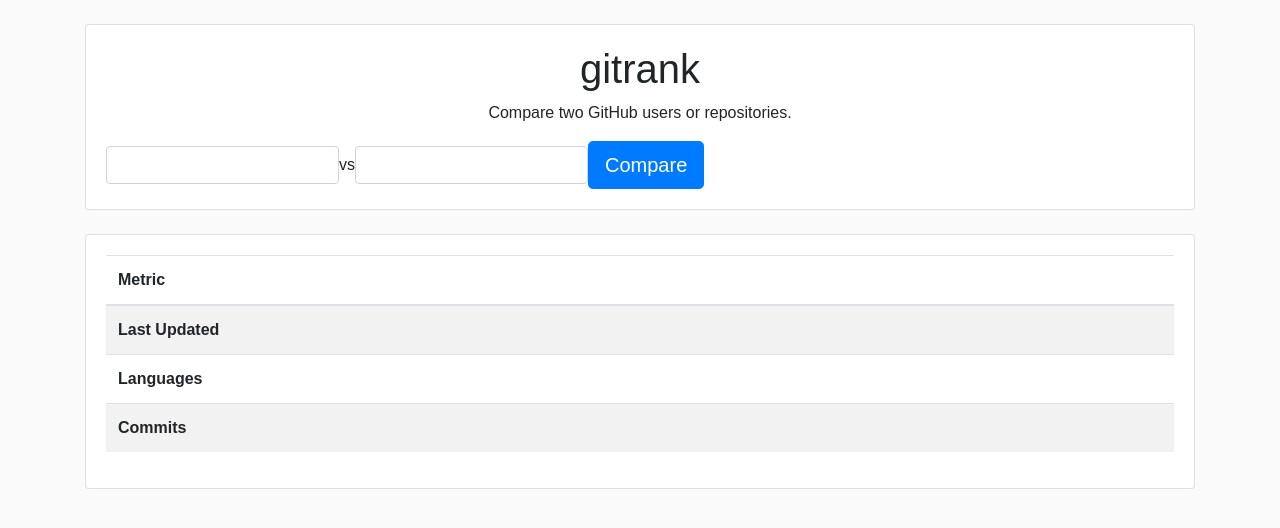
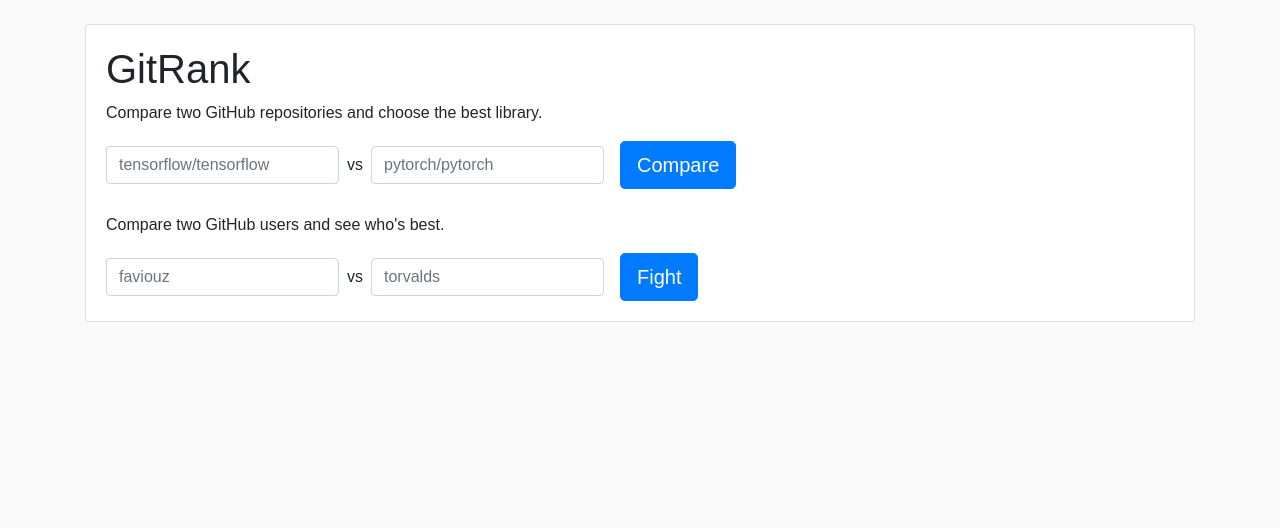
Before and after one commit to bnan/gitrank, a React (Create React App) app in the folder client/: page / in a window 1280 px wide. Shown: the top 528 px of the page. Built offline with nearby package versions, Linux system fonts and the light colour scheme.

Commit message:
Refactor

```diff
--- a/client/src/App.js
+++ b/client/src/App.js
@@ -8,22 +8,48 @@
         super(props)
         this.state = {
             users: [],
-            repositories: [],
-            url1: 'tensorflow/tensorflow',
-            url2: 'pytorch/pytorch',
+            repos: [],
+            repo1: '',
+            repo2: '',
+            user1: '',
+            user2: '',
         }
     }
 
-    handleObject1(e) {
-        this.setState({ url1: e.target.value })
+    componentDidMount() {
+        this.setState({ url1: 'tensorflow/tensorflow', url2: 'pytorch/pytorch' })
     }
 
-    handleObject2(e) {
-        this.setState({ url2: e.target.value })
+    handleRepo1(e) {
+        this.setState({ repo1: e.target.value })
+    }
+
+    handleRepo2(e) {
+        this.setState({ repo2: e.target.value })
+    }
+
+    handleUser1(e) {
+        this.setState({ user1: e.target.value })
+    }
+
+    handleUser2(e) {
+        this.setState({ user2: e.target.value })
     }
 
     isRepository(url) {
         return (new RegExp("^.+/.+$").test(url))
+    }
+
+    isBestAtMetric(repo, prop) {
+        let best = true
+
+        for (let r of this.state.repos) {
+            if (r[prop] > repo[prop]) {
+                best = false
+            }
+        }
+
+        return best
     }
 
     async getRepositories(name1, name2) {
@@ -50,43 +76,42 @@
         }
     }
 
-    async handleCompare(e) {
+    async handleRepoCompare(e) {
         e.preventDefault()
+        let repos = await this.getRepositories(this.state.repo1, this.state.repo2)
+        this.setState({ users: [], repos: repos })
+    }
 
-        if (this.state.url1 === this.state.url2 && this.isRepository(this.state.url1) !== this.isRepository(this.state.url2)) {
-            this.setState({
-                users: [],
-                repositories: []
-            })
-        } else if (this.isRepository(this.state.url1)) {
-            let repositories = await this.getRepositories(this.state.url1, this.state.url2)
-            this.setState({
-                users: [],
-                repositories: repositories
-            })
-        } else {
-            let users = await this.getUsers(this.state.url1, this.state.url2)
-            this.setState({
-                users: users,
-                repositories: []
-            })
-        }
+    async handleUserCompare(e) {
+        e.preventDefault()
+        let users = await this.getUsers(this.state.user1, this.state.user2)
+        this.setState({ users: users, repos: [] })
     }
 
     render() {
         return (
             <div className="container">
-                <div className="card mt-4 mb-4 text-center">
+                <div className="card mt-4 mb-4">
                     <div className="card-body">
-                        <h1>gitrank</h1>
-                        <p>Compare two GitHub users or repositories.</p>
+                        <h1>GitRank</h1>
+                        <p>Compare two GitHub repositories and choose the best library.</p>
+                        <form className="form-inline text-center mb-4">
+                            <div className="form-group">
+                                <input onChange={(e) => this.handleRepo1(e)} type="text" className="form-control mr-2" placeholder="tensorflow/tensorflow" id="repo1" />
+                                {' vs '}
+                                <input onChange={(e) => this.handleRepo2(e)} type="text" className="form-control ml-2 mr-3" placeholder="pytorch/pytorch" id="repo2" />
+                            </div>
+                            <button onClick={(e) => this.handleRepoCompare(e)} className="btn btn-primary btn-lg" id="repoCompare">Compare</button>
+                        </form>
+
+                        <p>Compare two GitHub users and see who's best.</p>
                         <form className="form-inline text-center">
                             <div className="form-group">
-                                <input onChange={(e) => this.handleObject1(e)} type="text" className="form-control" id="url1" />
+                                <input onChange={(e) => this.handleUser1(e)} type="text" className="form-control mr-2" placeholder="faviouz" id="user1" />
                                 {' vs '}
-                                <input onChange={(e) => this.handleObject2(e)} type="text" className="form-control" id="url2" />
+                                <input onChange={(e) => this.handleUser2(e)} type="text" className="form-control ml-2 mr-3" placeholder="torvalds" id="user2" />
                             </div>
-                            <button onClick={(e) => this.handleCompare(e)} className="btn btn-primary btn-lg" id="compare">Compare</button>
+                            <button onClick={(e) => this.handleUserCompare(e)} className="btn btn-primary btn-lg" id="userCompare">Fight</button>
                         </form>
                     </div>
                 </div>
@@ -109,6 +134,7 @@
                                                 <li>{user.issuesOpen} open issues out of {user.issuesClosed + user.issuesOpen}</li>
                                                 <li>{user.watching} watching</li>
                                                 <li>registered since {user.createdAt}</li>
+                                                <li>Score {user.score}</li>
                                             </ul>
                                         </div>
                                     </div>
@@ -118,44 +144,114 @@
                     ))}
                 </div>
 
+                {this.state.repos.length > 0 && (
                 <div className="row">
                     <div className="col-sm-12">
-                        <div className="card">
-                            <div className="card-body">
-                                <table className="table table-striped table-hover">
-                                    <thead>
+                        <table style={{background:'white'}} className="table table-bordered table-responsive">
+                            <thead className="thead-light">
                                 <tr>
                                     <th scope="col">Metric</th>
-                                            {this.state.repositories.map((repo, index) => (
+                                    {this.state.repos.map((repo, index) => (
                                         <th scope="col" key={index}>{repo.name}</th>
                                     ))}
                                 </tr>
                             </thead>
                             <tbody>
                                 <tr>
-                                            <th scope="row">Last Updated</th>
-                                            {this.state.repositories.map((repo, index) => (
-                                                <td key={index}>{repo.pushedAt}</td>
+                                    <th scope="row">GitRank</th>
+                                    {this.state.repos.map((repo, index) => (
+                                        <td className={this.isBestAtMetric(repo, 'score') ? "bg-success" : "bg-danger"} key={index}>{repo.score}</td>
+                                    ))}
+                                </tr>
+                                <tr>
+                                    <th scope="row">Description</th>
+                                    {this.state.repos.map((repo, index) => (
+                                        <td key={index}>{repo.description}</td>
+                                    ))}
+                                </tr>
+                                <tr>
+                                    <th scope="row">Created At</th>
+                                    {this.state.repos.map((repo, index) => (
+                                        <td key={index}>{repo.createdAt}</td>
+                                    ))}
+                                </tr>
+                                <tr>
+                                    <th scope="row">Last Updated At</th>
+                                    {this.state.repos.map((repo, index) => (
+                                        <td className={this.isBestAtMetric(repo, 'pushedAt') ? "table-success" : "table-danger"} key={index}>{repo.pushedAt}</td>
                                     ))}
                                 </tr>
                                 <tr>
                                     <th scope="row">Languages</th>
-                                            {this.state.repositories.map((repo, index) => (
+                                    {this.state.repos.map((repo, index) => (
                                         <td key={index}>{repo.languages.join(', ')}</td>
                                     ))}
                                 </tr>
                                 <tr>
                                     <th scope="row">Commits</th>
-                                            {this.state.repositories.map((repo, index) => (
-                                                <td key={index}>{repo.totalCommits}</td>
+                                    {this.state.repos.map((repo, index) => (
+                                        <td className={this.isBestAtMetric(repo, 'totalCommits') ? "table-success" : "table-danger"} key={index}>{repo.totalCommits}</td>
+                                    ))}
+                                </tr>
+                                <tr>
+                                    <th scope="row">Stars</th>
+                                    {this.state.repos.map((repo, index) => (
+                                        <td className={this.isBestAtMetric(repo, 'stargazers') ? "table-success" : "table-danger"} key={index}>{repo.stargazers}</td>
+                                    ))}
+                                </tr>
+                                <tr>
+                                    <th scope="row">Watchers</th>
+                                    {this.state.repos.map((repo, index) => (
+                                        <td className={this.isBestAtMetric(repo, 'watchers') ? "table-success" : "table-danger"} key={index}>{repo.watchers}</td>
+                                    ))}
+                                </tr>
+                                <tr>
+                                    <th scope="row">Forks</th>
+                                    {this.state.repos.map((repo, index) => (
+                                        <td className={this.isBestAtMetric(repo, 'forkCount') ? "table-success" : "table-danger"} key={index}>{repo.forkCount}</td>
+                                    ))}
+                                </tr>
+                                <tr>
+                                    <th scope="row">Deployments</th>
+                                    {this.state.repos.map((repo, index) => (
+                                        <td className={this.isBestAtMetric(repo, 'deployments') ? "table-success" : "table-danger"} key={index}>{repo.deployments}</td>
+                                    ))}
+                                </tr>
+                                <tr>
+                                    <th scope="row">Releases</th>
+                                    {this.state.repos.map((repo, index) => (
+                                        <td className={this.isBestAtMetric(repo, 'releases') ? "table-success" : "table-danger"} key={index}>{repo.releases}</td>
+                                    ))}
+                                </tr>
+                                <tr>
+                                    <th scope="row">Issues</th>
+                                    {this.state.repos.map((repo, index) => (
+                                        <td className={this.isBestAtMetric(repo, 'issuesOpen') ? "table-success" : "table-danger"} key={index}>{repo.issuesOpen} open, {repo.issuesClosed} closed</td>
+                                    ))}
+                                </tr>
+                                <tr>
+                                    <th scope="row">Pull Requests</th>
+                                    {this.state.repos.map((repo, index) => (
+                                        <td className={this.isBestAtMetric(repo, 'pullOpen') ? "table-success" : "table-danger"} key={index}>{repo.pullOpen} open, {repo.pullMerged} merged, {repo.pullClosed} closed</td>
+                                    ))}
+                                </tr>
+                                <tr>
+                                    <th scope="row">Milestones</th>
+                                    {this.state.repos.map((repo, index) => (
+                                        <td className={this.isBestAtMetric(repo, 'mileClosed') ? "table-success" : "table-danger"} key={index}>{repo.mileOpen} open, {repo.mileClosed} closed</td>
+                                    ))}
+                                </tr>
+                                <tr>
+                                    <th scope="row">GitRank</th>
+                                    {this.state.repos.map((repo, index) => (
+                                        <td className={this.isBestAtMetric(repo, 'score') ? "bg-success" : "bg-danger"} key={index}>{repo.score}</td>
                                     ))}
                                 </tr>
                             </tbody>
                         </table>
                     </div>
                 </div>
-                    </div>
-                </div>
+                )}
             </div>
         )
     }
```
Lines whose indentation alone changed are shown as unchanged.
